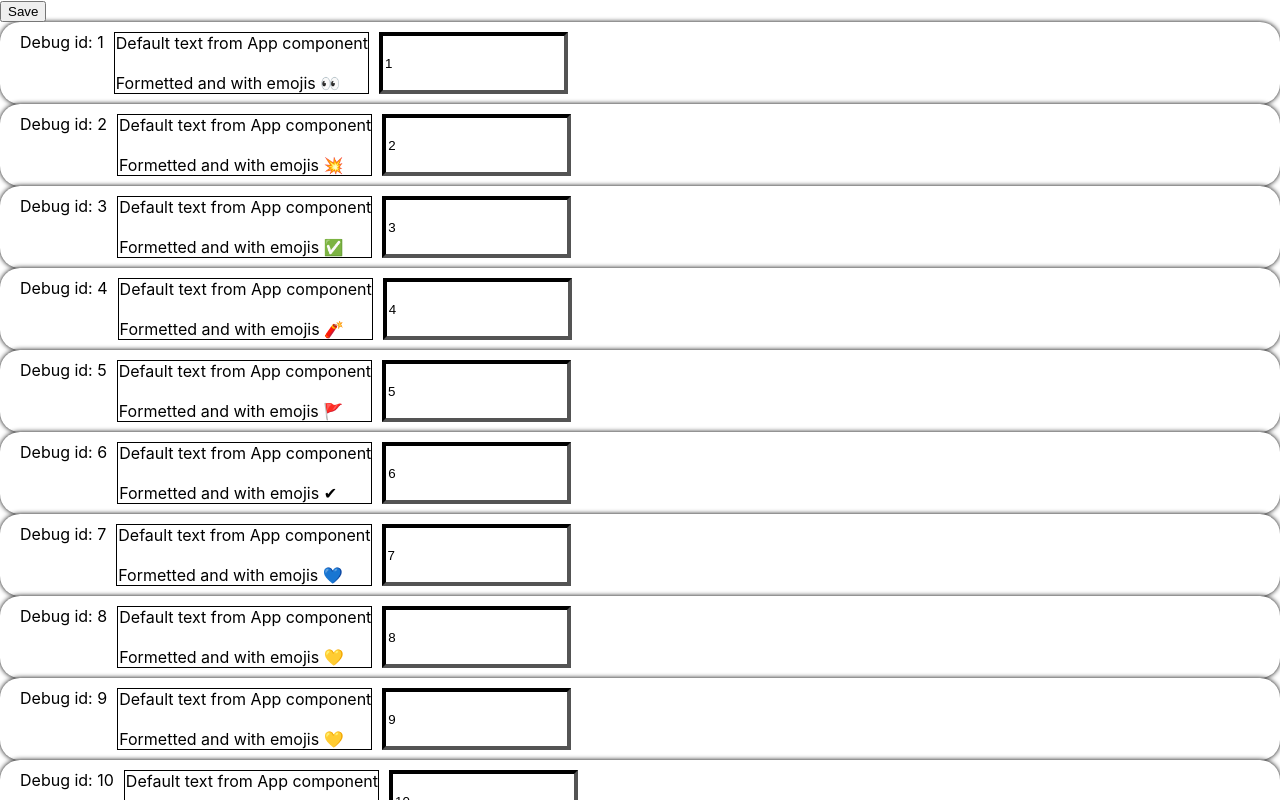
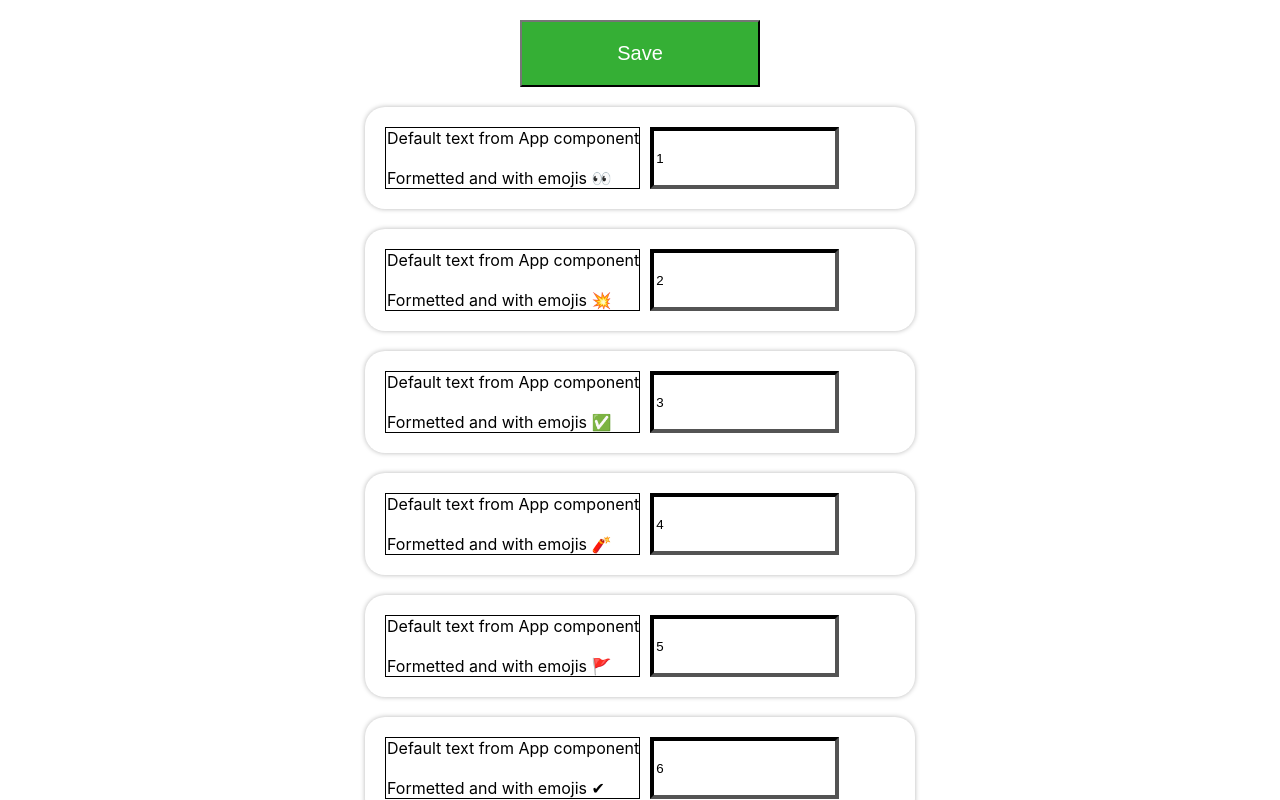
Before and after one commit to artandrey/form-to-json, a React (Create React App) app: page / in a window 1280 px wide. Shown: the top 800 px of the page. Built offline with nearby package versions, Linux system fonts and the light colour scheme.

Commit message:
added some styles

```diff
--- a/src/DelayedMessagesSettings.jsx
+++ b/src/DelayedMessagesSettings.jsx
@@ -35,7 +35,6 @@ const DelayedMessageItem = React.forwardRef((props, ref) => {
     );
     return (
         <div className="message-item" {...otherProps} ref={ref}>
-            <span>Debug id: {ID}</span>
             <EnhancedEditor onChange={handleMessageChange} content={message} />
             <input
                 style={{
@@ -185,13 +184,21 @@ const DelayedMessagesSettings = ({
 
     return (
         <form onSubmit={handleFormSubmit}>
-            <button disabled={repeatingDelay.length} type="submit">
+            <button
+                className="save-button"
+                disabled={repeatingDelay.length}
+                type="submit"
+            >
                 Save
             </button>
             <DragDropContext onDragEnd={handleDragEnd}>
                 <Droppable droppableId="messages-list">
                     {({ innerRef, droppableProps, placeholder }) => (
-                        <div ref={innerRef} {...droppableProps}>
+                        <div
+                            className="messages-wrapper"
+                            ref={innerRef}
+                            {...droppableProps}
+                        >
                             <DelayedMessagesList
                                 messages={orderedMessages}
                                 repeatingDelays={repeatingDelay}
--- a/src/index.css
+++ b/src/index.css
@@ -12,12 +12,42 @@ code {
         monospace;
 }
 
+.messages-wrapper {
+    margin: 0 auto;
+    width: 550px;
+    display: flex;
+    flex-direction: column;
+}
 .message-item {
-    padding: 10px 20px;
+    margin-bottom: 20px;
+    padding: 20px 20px;
     border-radius: 20px;
-    box-shadow: black 0 0 5px 0;
+    box-shadow: rgba(0, 0, 0, 0.288) 0 0 5px 0;
     background-color: #fff;
     display: flex;
     flex-direction: row;
     gap: 10px;
 }
+
+.save-button {
+    margin: 20px auto;
+    padding: 20px;
+    min-width: 240px;
+    display: block;
+    background-color: rgb(53, 175, 53);
+    font-size: 20px;
+    color: #fff;
+    border-color: #222;
+    position: sticky;
+    top: 0;
+    z-index: 2;
+    cursor: pointer;
+}
+
+.save-button:hover {
+    background-color: rgb(58, 196, 58);
+}
+
+.save-button:disabled {
+    background-color: rgb(124, 124, 124);
+}
```
